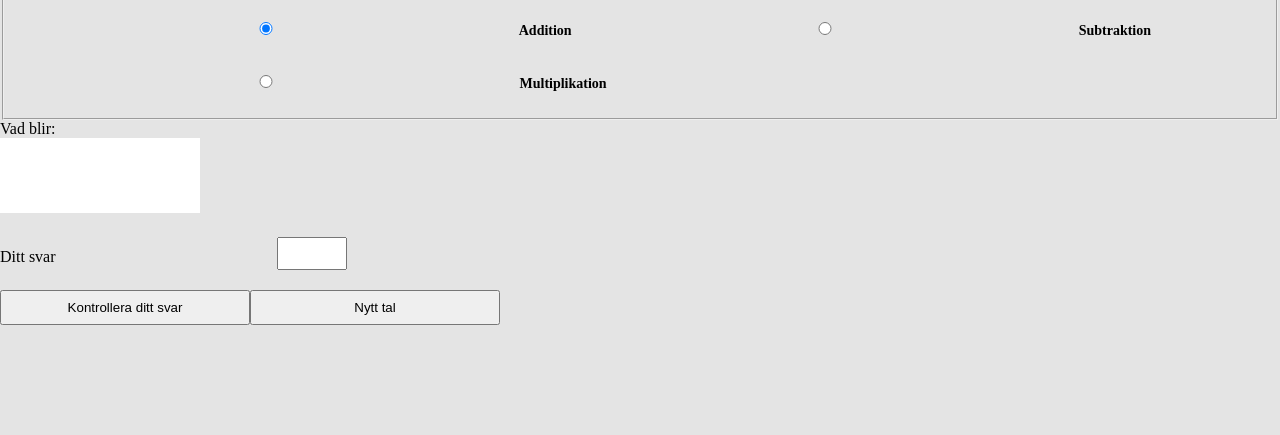
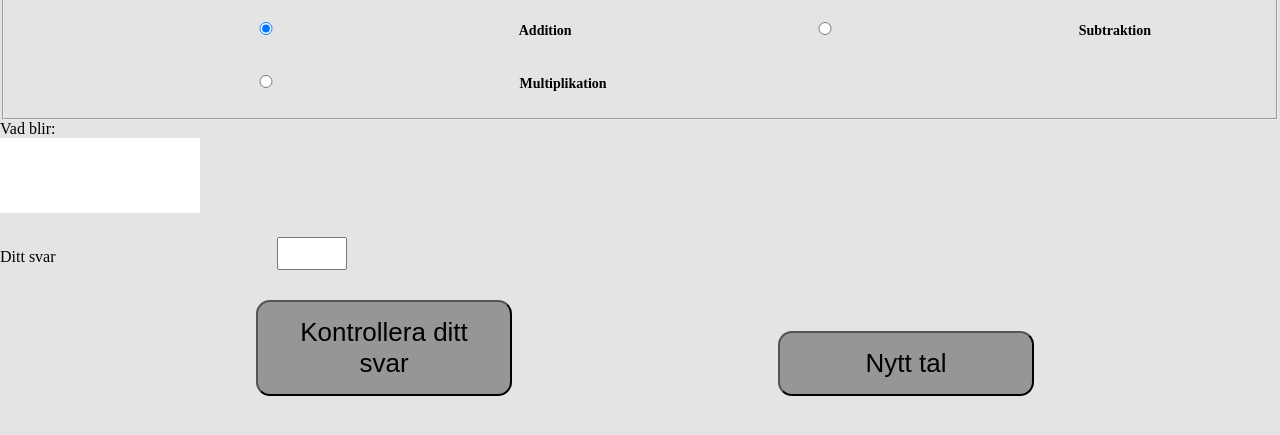
Before and after one commit to Bazzan/MattematikSpel, a plain HTML site: page MatteSpel/Index.html in a window 1280 px wide. Shown: the part 101-536 px from the top of the page. Drawn offline with Linux system fonts and the light colour scheme.

Commit message:
Update style.css
Fixade knappar

```diff
--- a/MatteSpel/CSS/style.css
+++ b/MatteSpel/CSS/style.css
@@ -19,9 +19,11 @@ body {
 #my_centered_buttons {
 	display: flex;
 	justify-content: center;
+	align-items: center;
+	position: relative;
+	height: 40px;
+	width: 100px;
 }
-
-
 div{
     border: 3px salmon;
     width: 80%;
@@ -52,10 +54,15 @@ input {
 }
 
 button {
-	width: 250px;
-	height: 35px;
-	margin: auto;
-	margin-bottom: 20px;
+	background-color:rgb(150, 150, 150);
+	display: inline-block;
+	width: 20%;
+	margin: 10px 10px 0px 0px;
+	margin-left: 20%;
+	padding: 15px 32px;
+	text-align: center;
+	font-size: 26px;
+	border-radius: 14px;
 }
 
 #box{
@@ -68,4 +75,6 @@ button {
 #myBox{
 
 	background-color: white;
+
+
 }
```
